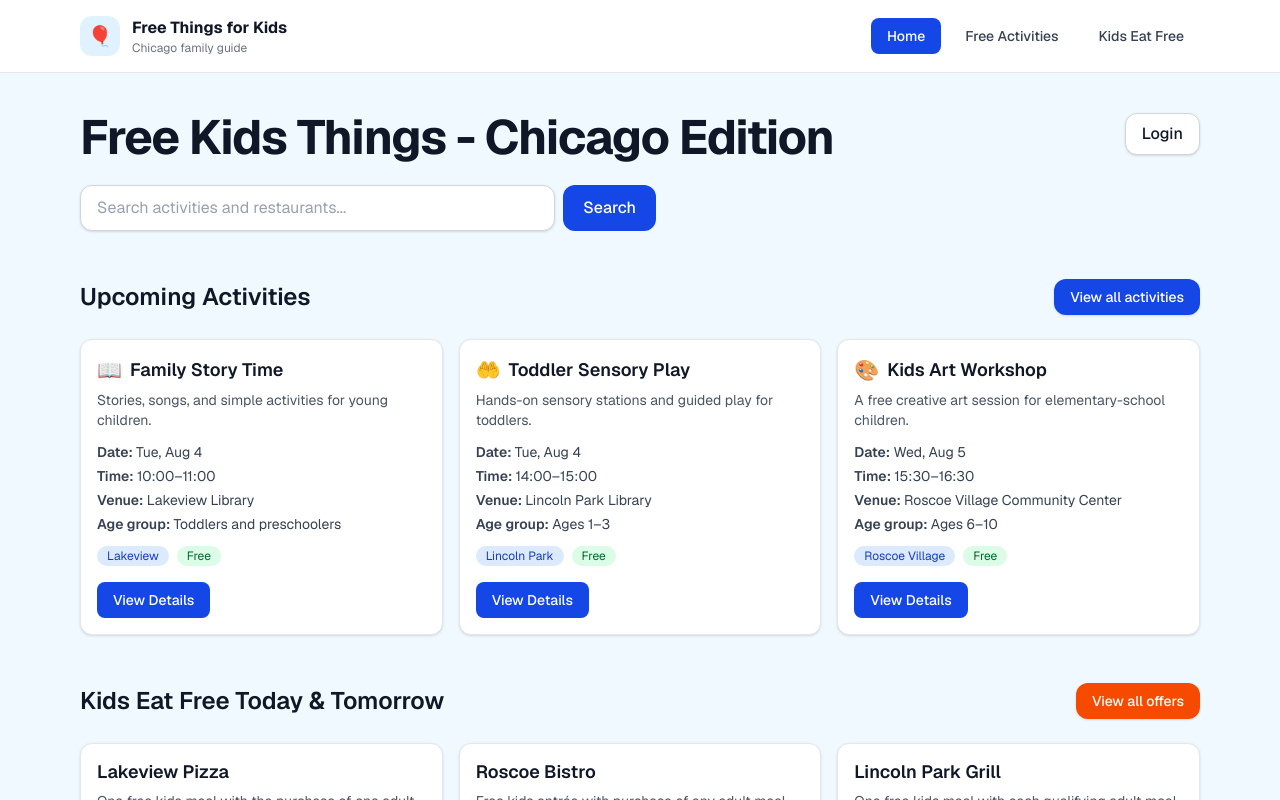
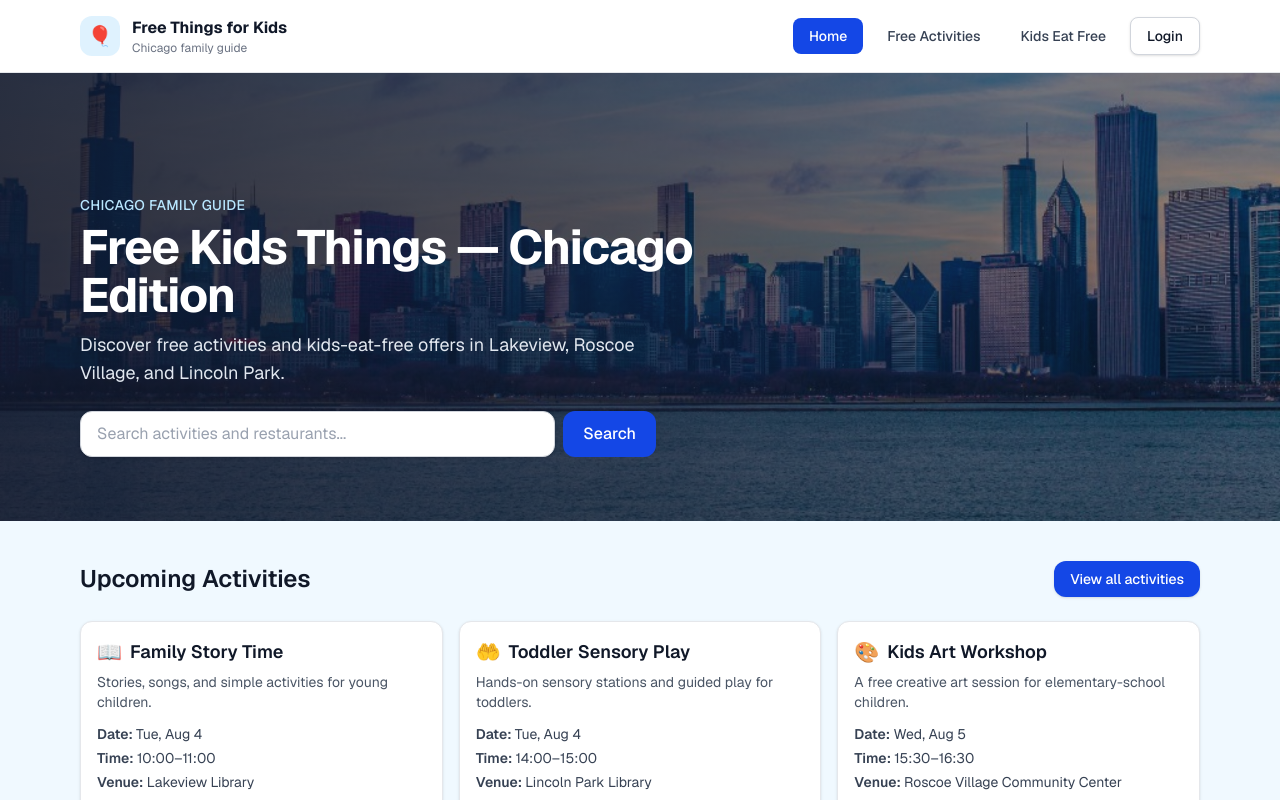
Before and after one commit to kpketanhpatel-harish/free_things_for_kids, a Next.js app: page / in a window 1280 px wide. Shown: the top 800 px of the page. Built offline with nearby package versions, Linux system fonts and the light colour scheme.

Commit message:
created a hero image and moved login button into header

```diff
--- a/src/app/page.tsx
+++ b/src/app/page.tsx
@@ -1,3 +1,4 @@
+import Image from "next/image";
 import Link from "next/link";
 import ActivityCard from "@/components/ActivityCard";
 import RestaurantOfferCard from "@/components/RestaurantOfferCard";
@@ -15,25 +16,45 @@ export default function HomePage() {
 
   return (
     <main className="bg-sky-50">
-      <section className="mx-auto flex max-w-6xl flex-col px-4 py-10">
-        <header className="flex flex-col gap-6">
-          <div className="flex items-start justify-between gap-4">
-            <h1 className="text-3xl font-bold tracking-tight text-gray-900 md:text-5xl">
-              Free Kids Things - Chicago Edition
-            </h1>
+      <section className="relative min-h-[22rem] overflow-hidden md:min-h-[28rem]">
+        <Image
+          src="/images/chicago-skyline-hero.png"
+          alt="Chicago skyline at dusk over Lake Michigan"
+          fill
+          priority
+          sizes="100vw"
+          className="object-cover object-center"
+        />
 
-            <Link
-              href="/login"
-              className="shrink-0 rounded-xl border border-gray-300 bg-white px-4 py-2 font-medium text-gray-900 shadow-sm transition hover:bg-gray-50"
-            >
-              Login
-            </Link>
-          </div>
+        <div
+          aria-hidden="true"
+          className="absolute inset-0 bg-gradient-to-r from-slate-900/85 via-slate-900/65 to-slate-900/35"
+        />
 
-          <SearchBar />
-        </header>
+        <div className="relative mx-auto flex max-w-6xl flex-col justify-end px-4 py-12 md:min-h-[28rem] md:py-16">
+          <header className="flex flex-col gap-6">
+            <div>
+              <p className="text-sm font-medium uppercase tracking-wide text-sky-200">
+                Chicago family guide
+              </p>
 
-        <section className="mt-12">
+              <h1 className="mt-2 max-w-2xl text-3xl font-bold tracking-tight text-white md:text-5xl">
+                Free Kids Things — Chicago Edition
+              </h1>
+
+              <p className="mt-3 max-w-xl text-base text-slate-200 md:text-lg">
+                Discover free activities and kids-eat-free offers in
+                Lakeview, Roscoe Village, and Lincoln Park.
+              </p>
+            </div>
+
+            <SearchBar />
+          </header>
+        </div>
+      </section>
+
+      <section className="mx-auto max-w-6xl px-4 py-10">
+        <div>
           <div className="mb-6 flex items-center justify-between gap-4">
             <h2 className="text-2xl font-semibold text-gray-900">
               Upcoming Activities
@@ -62,9 +83,9 @@ export default function HomePage() {
               No activities scheduled for today or tomorrow.
             </p>
           )}
-        </section>
+        </div>
 
-        <section className="mt-12">
+        <div className="mt-12">
           <div className="mb-6 flex items-center justify-between gap-4">
             <h2 className="text-2xl font-semibold text-gray-900">
               Kids Eat Free Today &amp; Tomorrow
@@ -93,7 +114,7 @@ export default function HomePage() {
               No kids-eat-free offers for today or tomorrow.
             </p>
           )}
-        </section>
+        </div>
       </section>
     </main>
   );
--- a/src/components/Header.tsx
+++ b/src/components/Header.tsx
@@ -80,6 +80,20 @@ export default function Header() {
                 </li>
               );
             })}
+
+            <li>
+              <Link
+                href="/login"
+                aria-current={pathname === "/login" ? "page" : undefined}
+                className={
+                  pathname === "/login"
+                    ? "inline-flex rounded-lg bg-blue-700 px-4 py-2 text-sm font-medium text-white focus:outline-none focus:ring-2 focus:ring-blue-500 focus:ring-offset-2"
+                    : "inline-flex rounded-lg border border-gray-300 bg-white px-4 py-2 text-sm font-medium text-gray-900 shadow-sm transition hover:bg-gray-50 focus:outline-none focus:ring-2 focus:ring-blue-500 focus:ring-offset-2"
+                }
+              >
+                Login
+              </Link>
+            </li>
           </ul>
         </nav>
       </div>
```
Also changed, not shown: public/images/chicago-skyline-hero.png (added).
